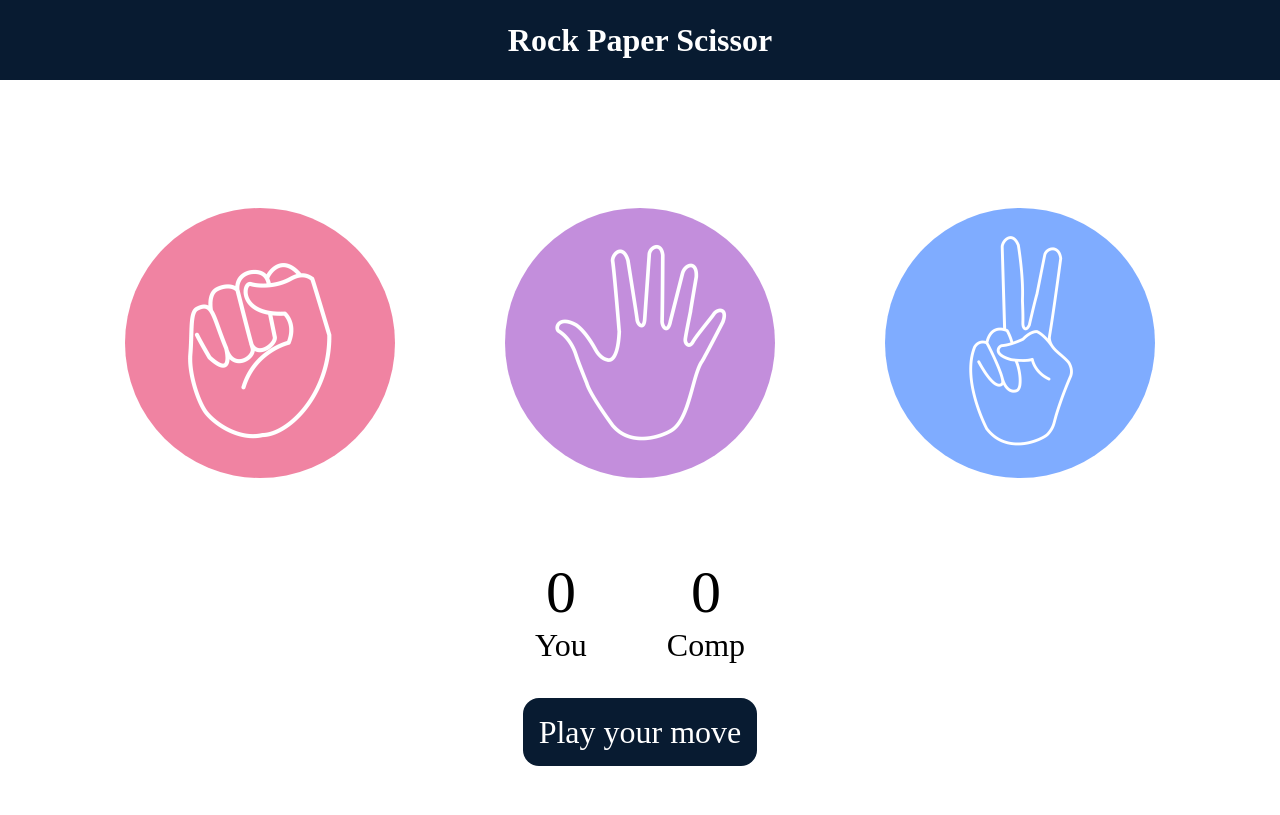
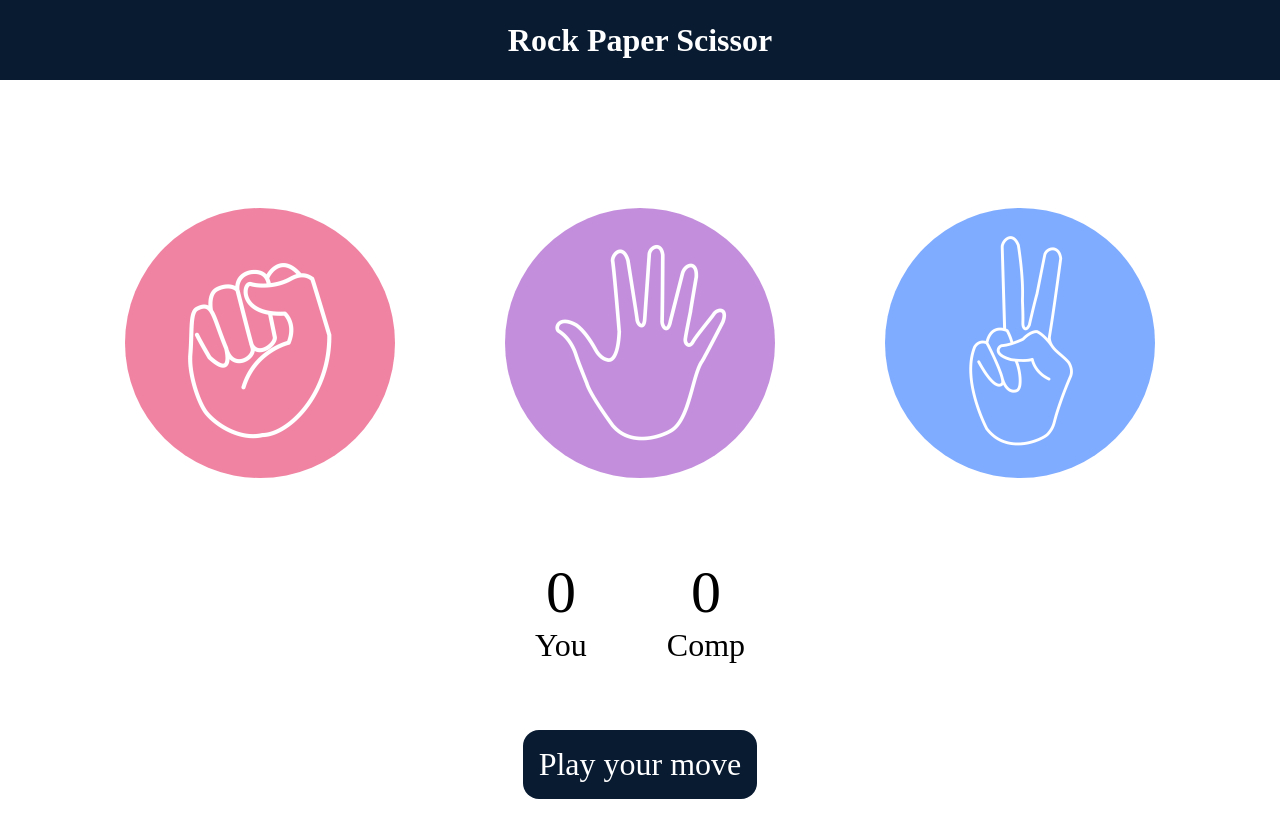
Before and after one commit to ANUBHAVSINGH30/Rock-Paper-Scissor, a plain HTML site: page index.html in a window 1280 px wide. Drawn offline with Linux system fonts and the light colour scheme.

Commit message:
Update style.css

```diff
--- a/style.css
+++ b/style.css
@@ -60,7 +60,11 @@ h1{
     background-color: #081b31;
     color: #fff;
     font-size: 2rem;
-    display: inline;
-    padding: 1rem;
+    display: inline-block;
+    padding: 1rem 1rem;
     border-radius: 1rem;
+    margin: 1rem auto;
+    max-width: 90%;
+    word-wrap: break-word;
+    text-align: center;
 }
```
